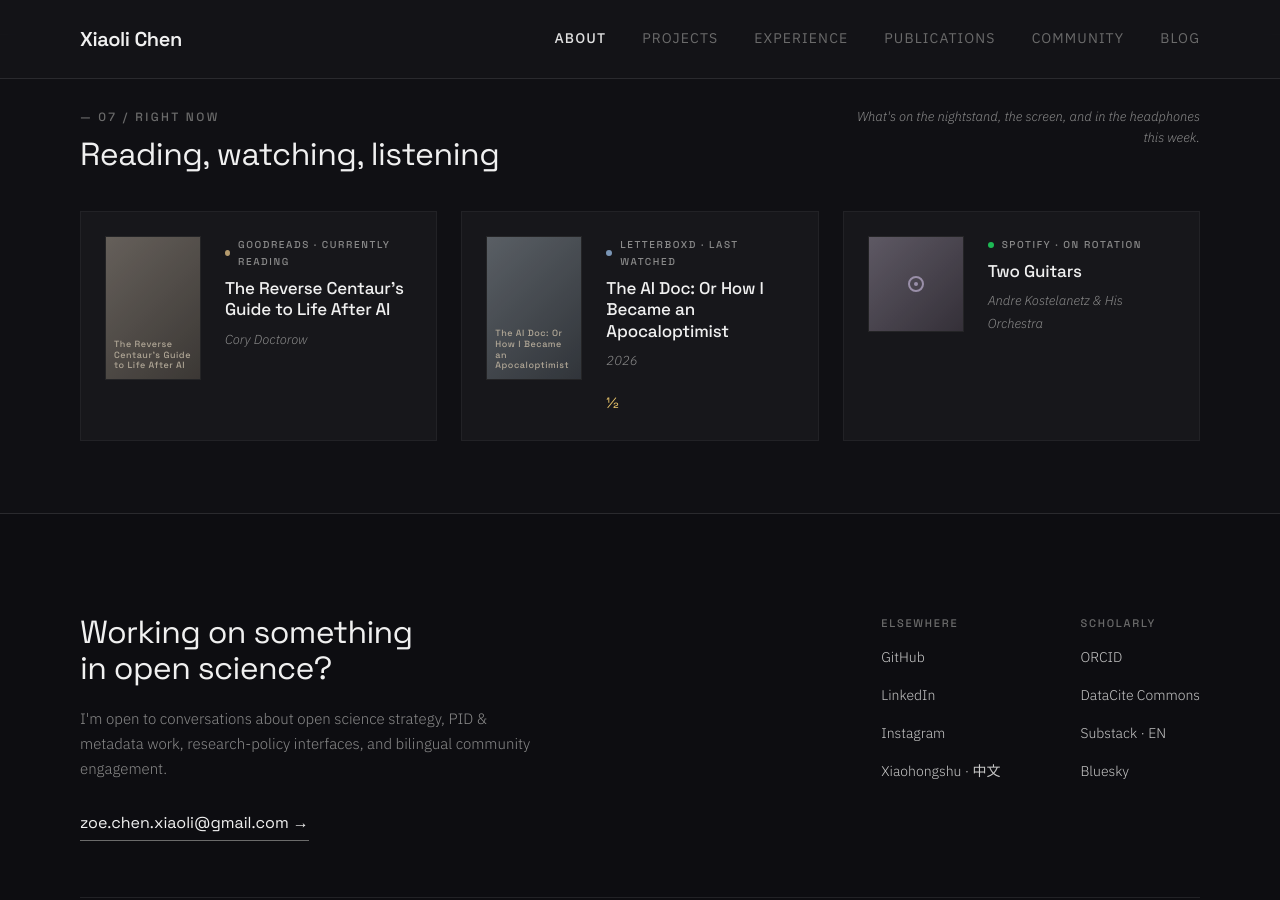
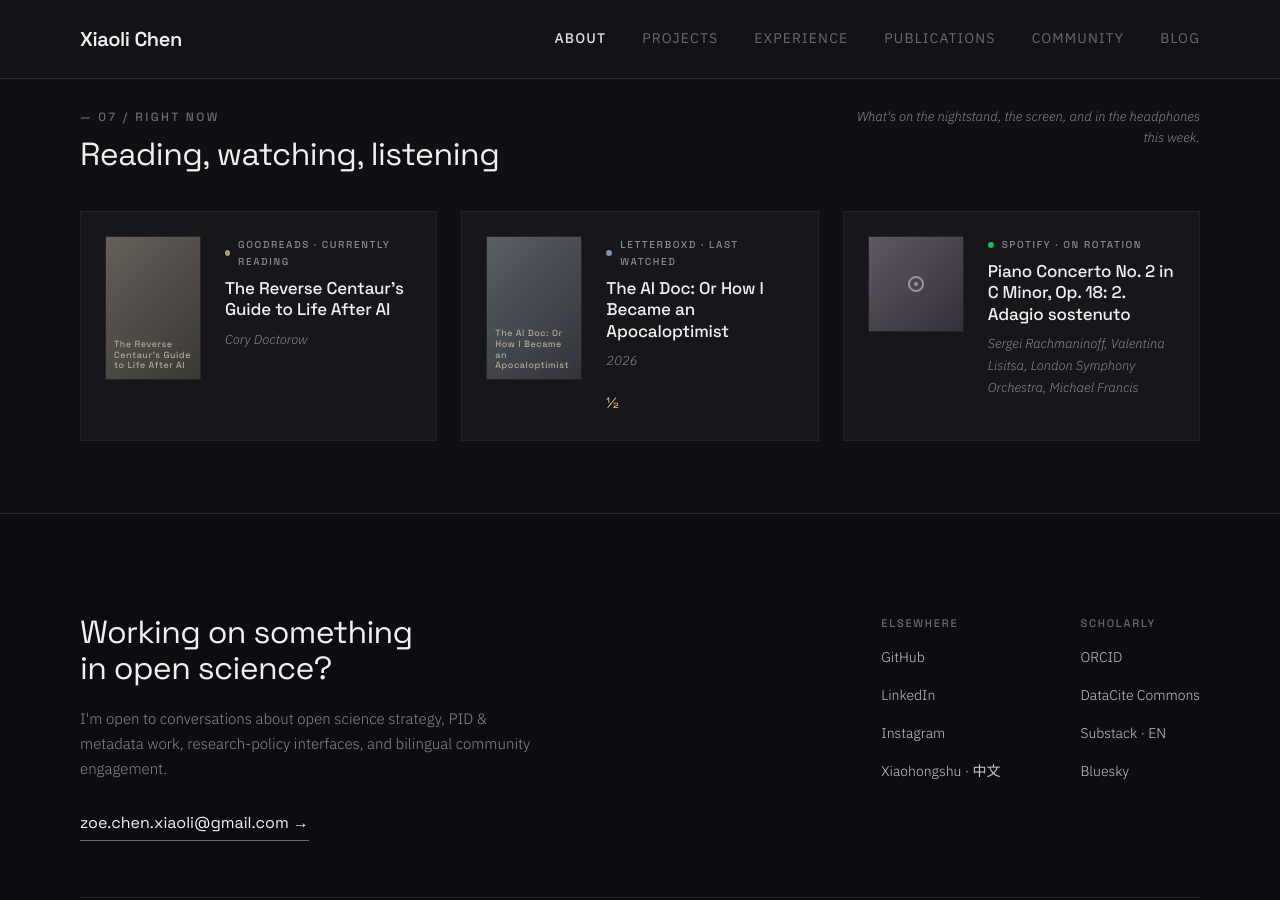
Before and after one commit to xchen101/xchen101.github.io, a Jekyll site: the page built from index.md, in a window 1280 px wide and 900 px high, scrolled down 6679 px. Built offline with Jekyll 4.4.1, drawn with Linux system fonts in a browser that asks for light colours; comment, search, counter and statistics services are not loaded; grey boxes are pictures that could not be loaded.

Commit message:
update: Right Now widget data (auto)

```diff
--- a/_data/now.yml
+++ b/_data/now.yml
@@ -1,4 +1,4 @@
-# Right now — auto-generated by Hermes cron on 2026-09-29 17:00 UTC
+# Right now — auto-generated by Hermes cron on 2026-09-29 23:00 UTC
 # Sources: Goodreads RSS / Letterboxd RSS / Spotify API
 
 reading:
@@ -24,8 +24,8 @@
   service: "Spotify"
   accent: "#1DB954"
   label: "On rotation"
-  title: "Two Guitars"
-  artist: "Andre Kostelanetz & His Orchestra"
-  url: "https://open.spotify.com/track/0SutLYt4W35QTnU5FTzysp"
+  title: "Piano Concerto No. 2 in C Minor, Op. 18: 2. Adagio sostenuto"
+  artist: "Sergei Rachmaninoff, Valentina Lisitsa, London Symphony Orchestra, Michael Francis"
+  url: "https://open.spotify.com/track/4rrrn8OLrttq7r9RgNXalU"
   profile_url: "https://open.spotify.com/"
-  image: "https://i.scdn.co/image/ab67616d00001e02bc1cc649e28fa732d0f0a583"
+  image: "https://i.scdn.co/image/ab67616d00001e028e6adfe4421d106633abde7b"
```
